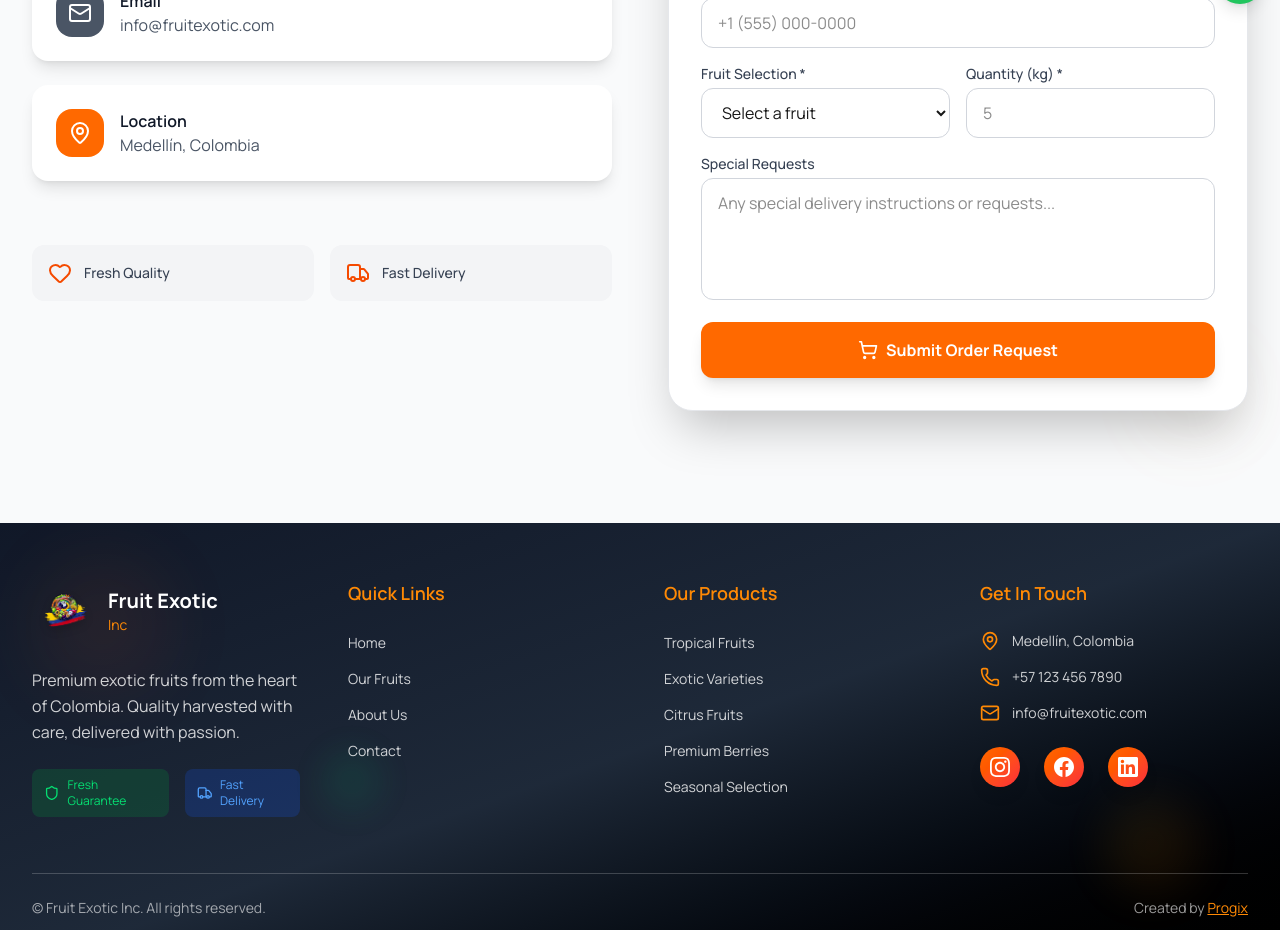
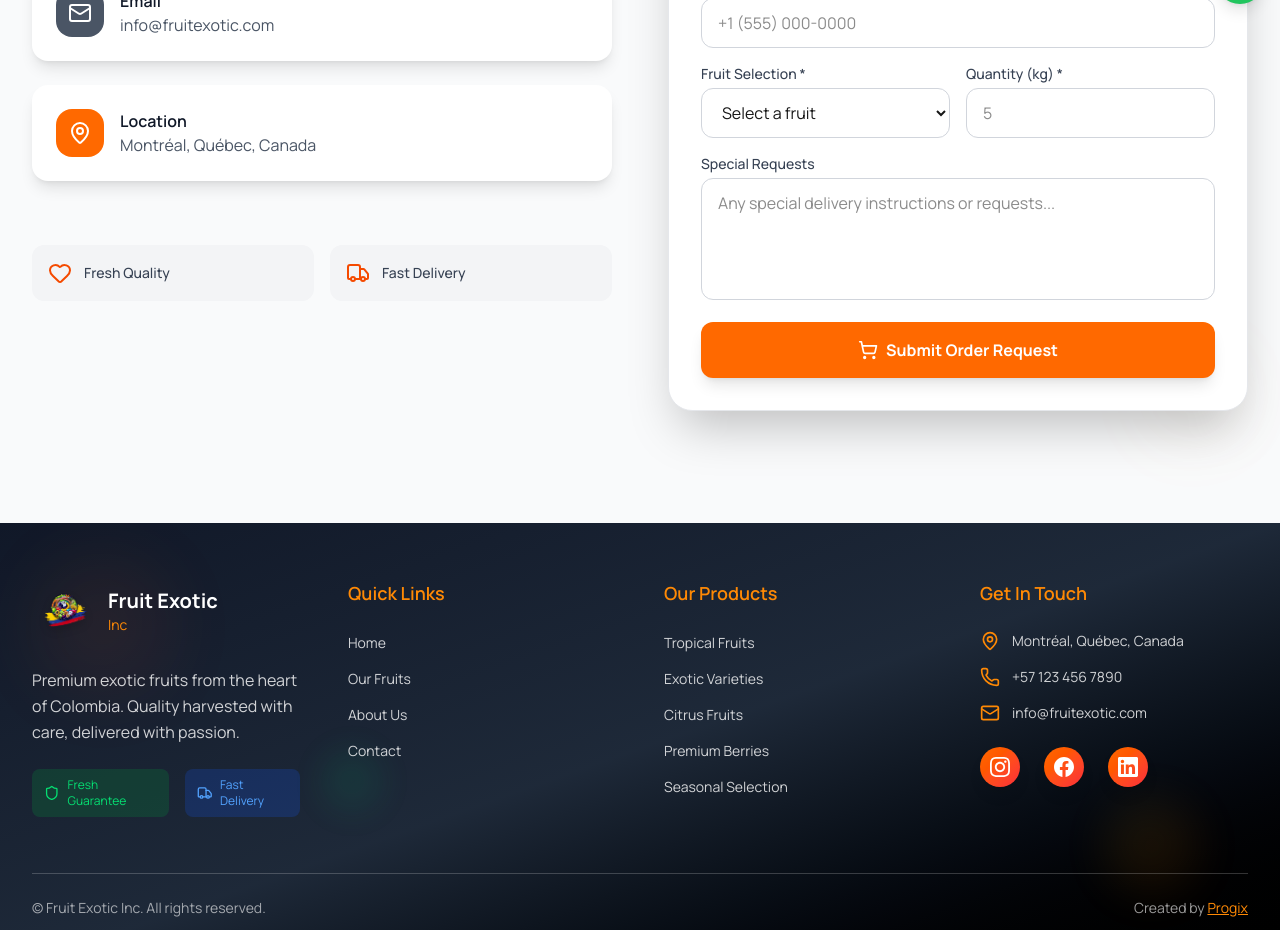
Before and after one commit to HoussemFerrani/exoticfruitsSS, a Next.js app: page /contact in a window 1280 px wide. Shown: the part 780-1710 px from the top of the page. Built offline with nearby package versions, Linux system fonts and the light colour scheme.

Commit message:
feedback hero section

```diff
--- a/public/locales/ar/common.json
+++ b/public/locales/ar/common.json
@@ -39,7 +39,7 @@
     },
     "contact": {
       "title": "تواصل معنا",
-      "location": "ميديلين، كولومبيا",
+      "location": "مونتريال، كيبيك، كندا",
       "phone": "+57 123 456 7890",
       "email": "info@fruitexotic.com"
     },
--- a/public/locales/en/common.json
+++ b/public/locales/en/common.json
@@ -39,7 +39,7 @@
     },
     "contact": {
       "title": "Get In Touch",
-      "location": "Medellín, Colombia",
+      "location": "Montréal, Québec, Canada",
       "phone": "+57 123 456 7890",
       "email": "info@fruitexotic.com"
     },
--- a/public/locales/es/common.json
+++ b/public/locales/es/common.json
@@ -39,7 +39,7 @@
     },
     "contact": {
       "title": "Ponte en Contacto",
-      "location": "Medellín, Colombia",
+      "location": "Montréal, Québec, Canadá",
       "phone": "+57 123 456 7890",
       "email": "info@fruitexotic.com"
     },
--- a/public/locales/fr/common.json
+++ b/public/locales/fr/common.json
@@ -39,7 +39,7 @@
     },
     "contact": {
       "title": "Contactez-nous",
-      "location": "Medellín, Colombie",
+      "location": "Montréal, Québec, Canada",
       "phone": "+57 123 456 7890",
       "email": "info@fruitexotic.com"
     },
--- a/public/locales/pt/common.json
+++ b/public/locales/pt/common.json
@@ -39,7 +39,7 @@
     },
     "contact": {
       "title": "Entre em Contato",
-      "location": "Medellín, Colômbia",
+      "location": "Montréal, Québec, Canadá",
       "phone": "+57 123 456 7890",
       "email": "info@fruitexotic.com"
     },
--- a/public/locales/ru/common.json
+++ b/public/locales/ru/common.json
@@ -39,7 +39,7 @@
     },
     "contact": {
       "title": "Связаться с нами",
-      "location": "Медельин, Колумбия",
+      "location": "Монреаль, Квебек, Канада",
       "phone": "+57 123 456 7890",
       "email": "info@fruitexotic.com"
     },
--- a/public/locales/ur/common.json
+++ b/public/locales/ur/common.json
@@ -39,7 +39,7 @@
     },
     "contact": {
       "title": "رابطے میں رہیں",
-      "location": "میڈیلن، کولمبیا",
+      "location": "مونٹریال، کیوبک، کینیڈا",
       "phone": "+57 123 456 7890",
       "email": "info@fruitexotic.com"
     },
--- a/src/components/sections/ContactSection.tsx
+++ b/src/components/sections/ContactSection.tsx
@@ -230,7 +230,7 @@ export default function ContactSection() {
               </a>
 
               <a
-                href="https://www.google.com/maps/search/?api=1&query=Medellín+Colombia"
+                href="https://www.google.com/maps/search/?api=1&query=Montréal+Québec+Canada"
                 target="_blank"
                 rel="noopener noreferrer"
                 className="block"
@@ -242,7 +242,7 @@ export default function ContactSection() {
                   <div>
                     <h4 className="font-semibold text-gray-900">Location</h4>
                     <p className="text-gray-600 group-hover:text-orange-600 transition-colors">
-                      Medellín, Colombia
+                      Montréal, Québec, Canada
                     </p>
                   </div>
                 </div>
--- a/src/components/sections/HeroSection.tsx
+++ b/src/components/sections/HeroSection.tsx
@@ -20,7 +20,7 @@ export default function HeroSection() {
         className="absolute inset-0 w-full h-full object-cover"
         style={{ filter: "brightness(0.7)" }}
       >
-        <source src="https://storage.googleapis.com/works23/ExoticFruits/1.mp4" type="video/mp4" />
+        <source src="https://storage.googleapis.com/works23/ExoticFruits/5450548-uhd_3840_2160_30fps.mp4" type="video/mp4" />
       </video>
 
       {/* Overlay for better text readability */}
```
